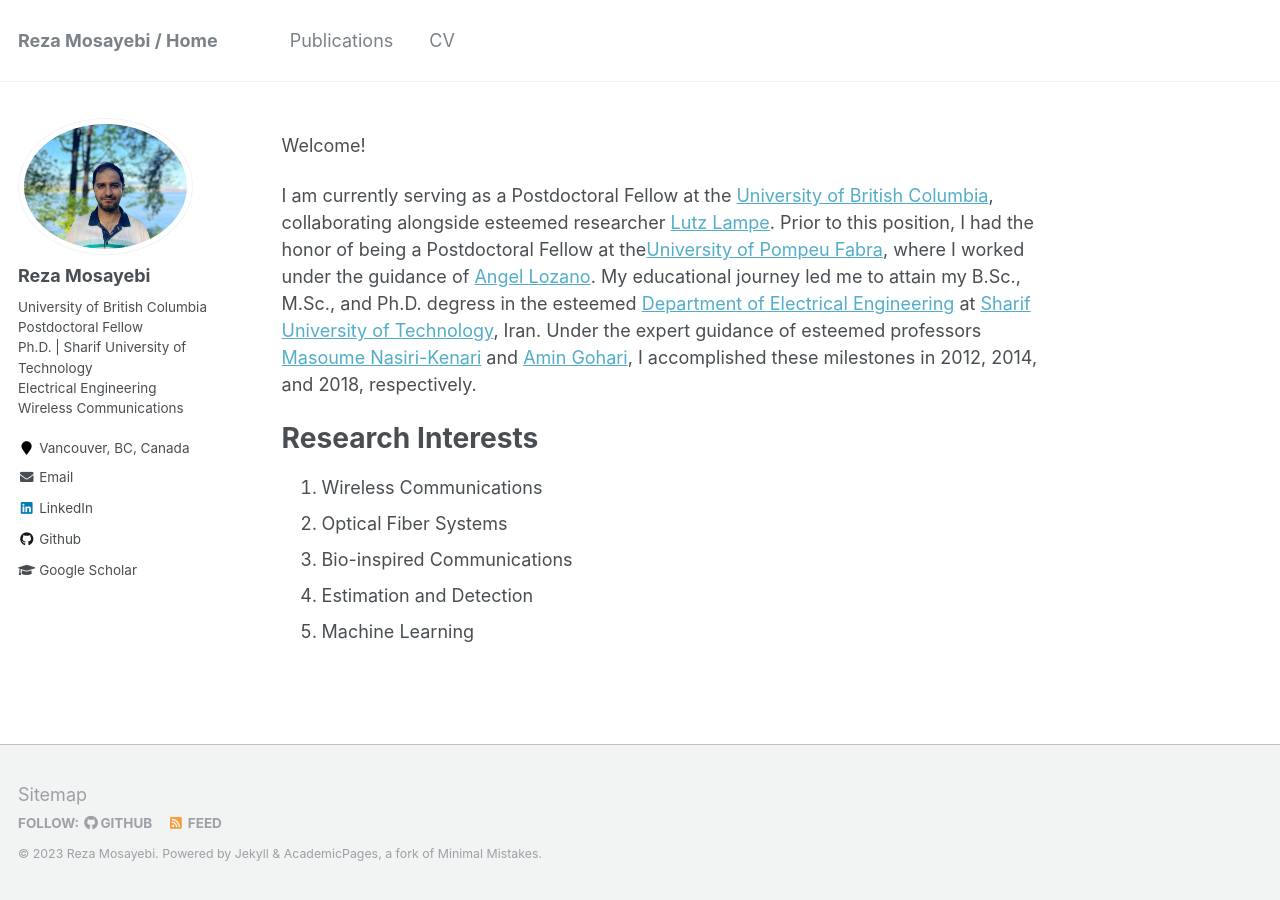
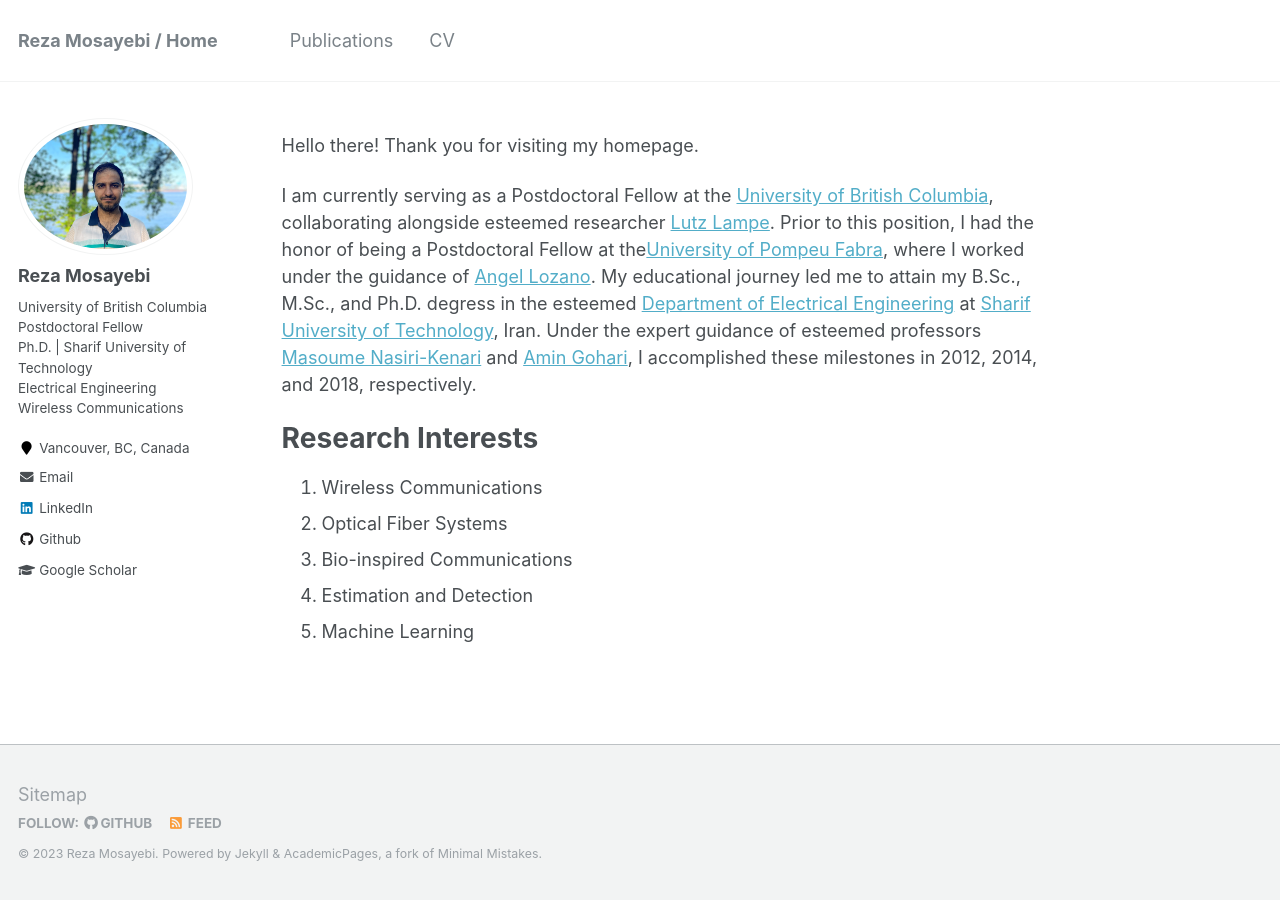
Before and after one commit to rmosayebi/rmosayebi.github.io, a Jekyll site: the page built from _pages/about.md, in a window 1280 px wide. Built offline with Jekyll 4.4.1, drawn with Linux system fonts in a browser that asks for light colours.

Commit message:
Initial commit

```diff
--- a/_pages/about.md
+++ b/_pages/about.md
@@ -7,7 +7,7 @@ redirect_from:
   - /about/
   - /about.html
 ---
-Welcome!
+Hello there! Thank you for visiting my homepage.
 
 I am currently serving as a Postdoctoral Fellow at the [University of British Columbia](https://https://www.ubc.ca/), collaborating alongside esteemed researcher [Lutz Lampe](https://people.ece.ubc.ca/lampe/). Prior to this position, I had the honor of being a Postdoctoral Fellow at the[University of Pompeu Fabra](https://www.upf.edu/en/), where I worked under the guidance of [Angel Lozano](https://www.upf.edu/web/angel-lozano). My educational journey led me to attain my B.Sc., M.Sc., and Ph.D. degress in the esteemed [Department of Electrical Engineering](https://www.ee.sharif.edu/en/) at [Sharif University of Technology](https://www.ee.sharif.edu/en/), Iran. Under the expert guidance of esteemed professors [Masoume Nasiri-Kenari](http://ee.sharif.ir/~mnasiri/) and [Amin Gohari](http://sharif.edu/~aminzadeh/), I accomplished these milestones in 2012, 2014, and 2018, respectively.
 
```
